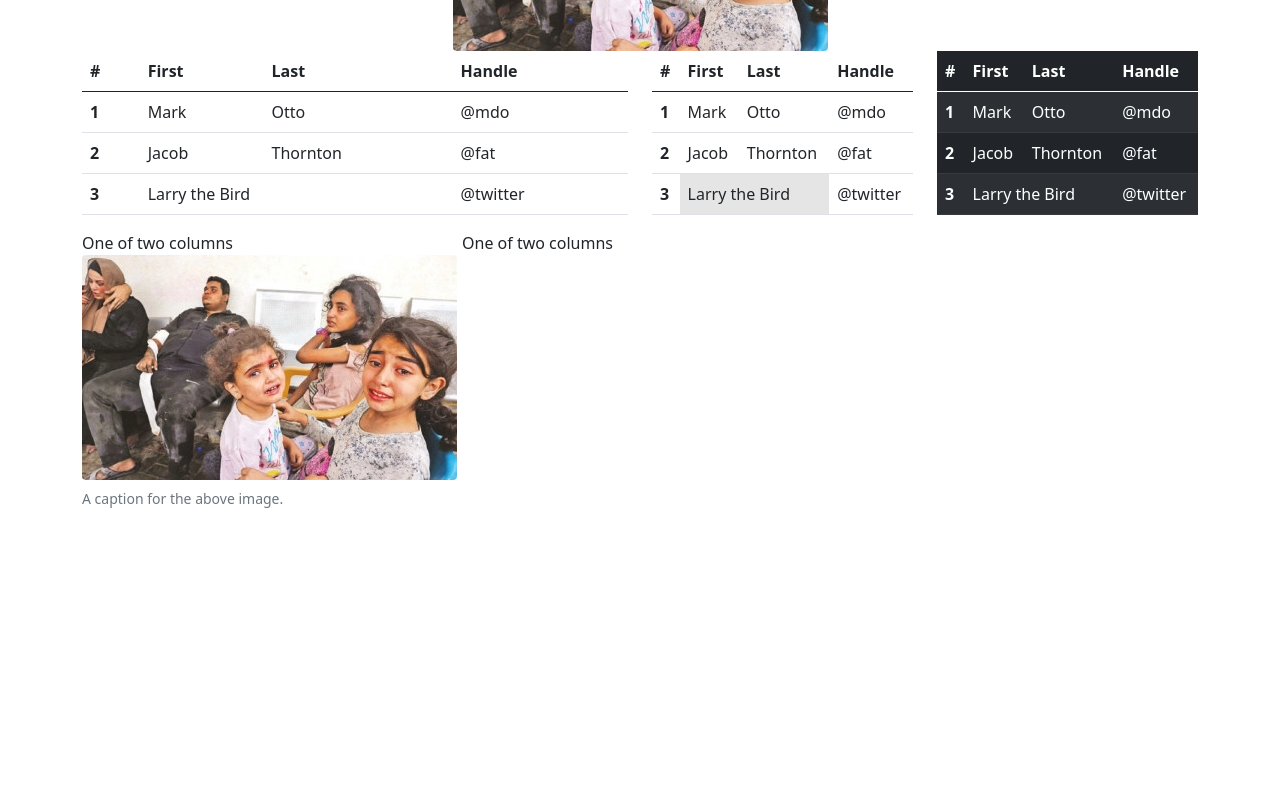
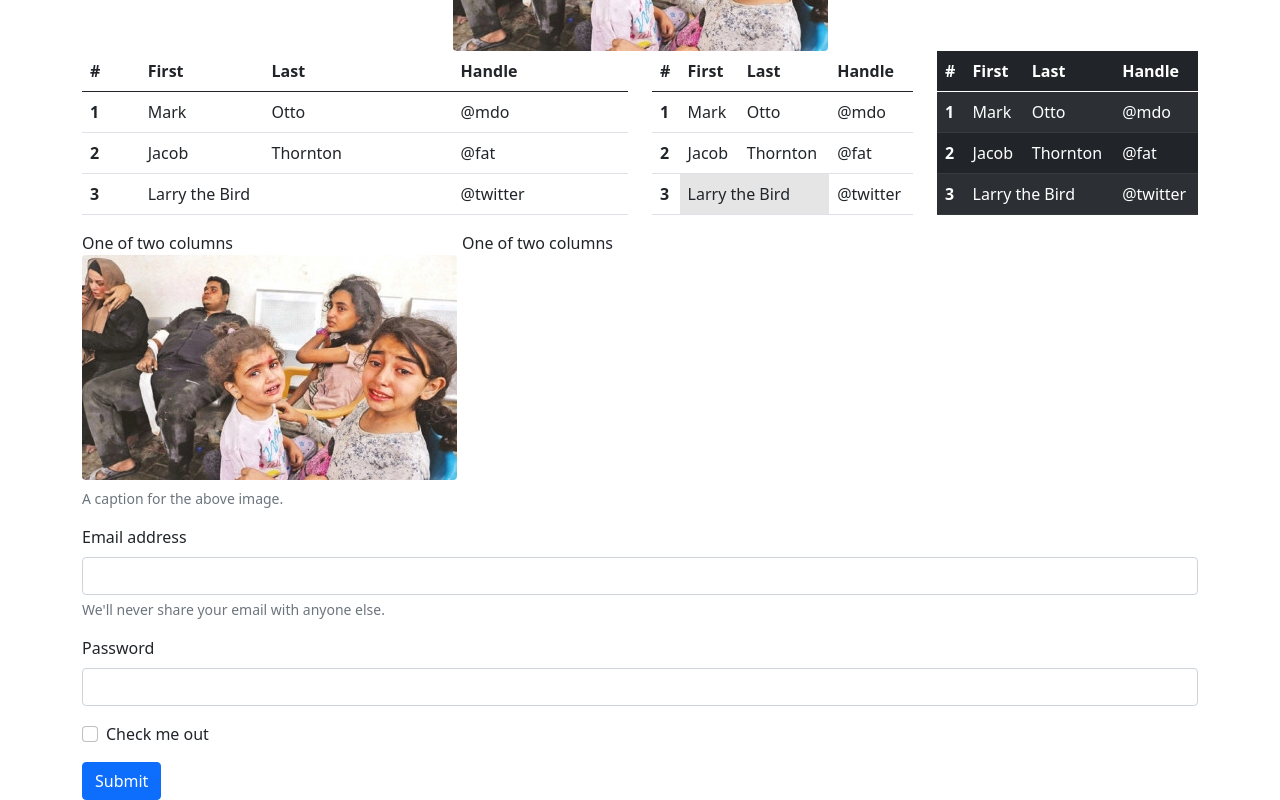
Before and after one commit to SayemAhmedSayem/ami2ami, a website built with webpack: page dist/index.html in a window 1280 px wide. Shown: the part 847-1647 px from the top of the page. Before the commit the page ends 1372 px from the top, so only its background shows below. Built offline with nearby package versions, Linux system fonts and the light colour scheme.

Commit message:
A wide variety of forms

```diff
--- a/dist/index.html
+++ b/dist/index.html
@@ -190,6 +190,27 @@
     </div>
   </div>
 
+  <div class="container">
+    <div class="row">
+      <form>
+  <div class="mb-3">
+    <label for="exampleInputEmail1" class="form-label">Email address</label>
+    <input type="email" class="form-control" id="exampleInputEmail1" aria-describedby="emailHelp">
+    <div id="emailHelp" class="form-text">We'll never share your email with anyone else.</div>
+  </div>
+  <div class="mb-3">
+    <label for="exampleInputPassword1" class="form-label">Password</label>
+    <input type="password" class="form-control" id="exampleInputPassword1">
+  </div>
+  <div class="mb-3 form-check">
+    <input type="checkbox" class="form-check-input" id="exampleCheck1">
+    <label class="form-check-label" for="exampleCheck1">Check me out</label>
+  </div>
+  <button type="submit" class="btn btn-primary">Submit</button>
+</form>
+    </div>
+  </div>
+
 
   <script src="js/app.js"></script>
 
```
